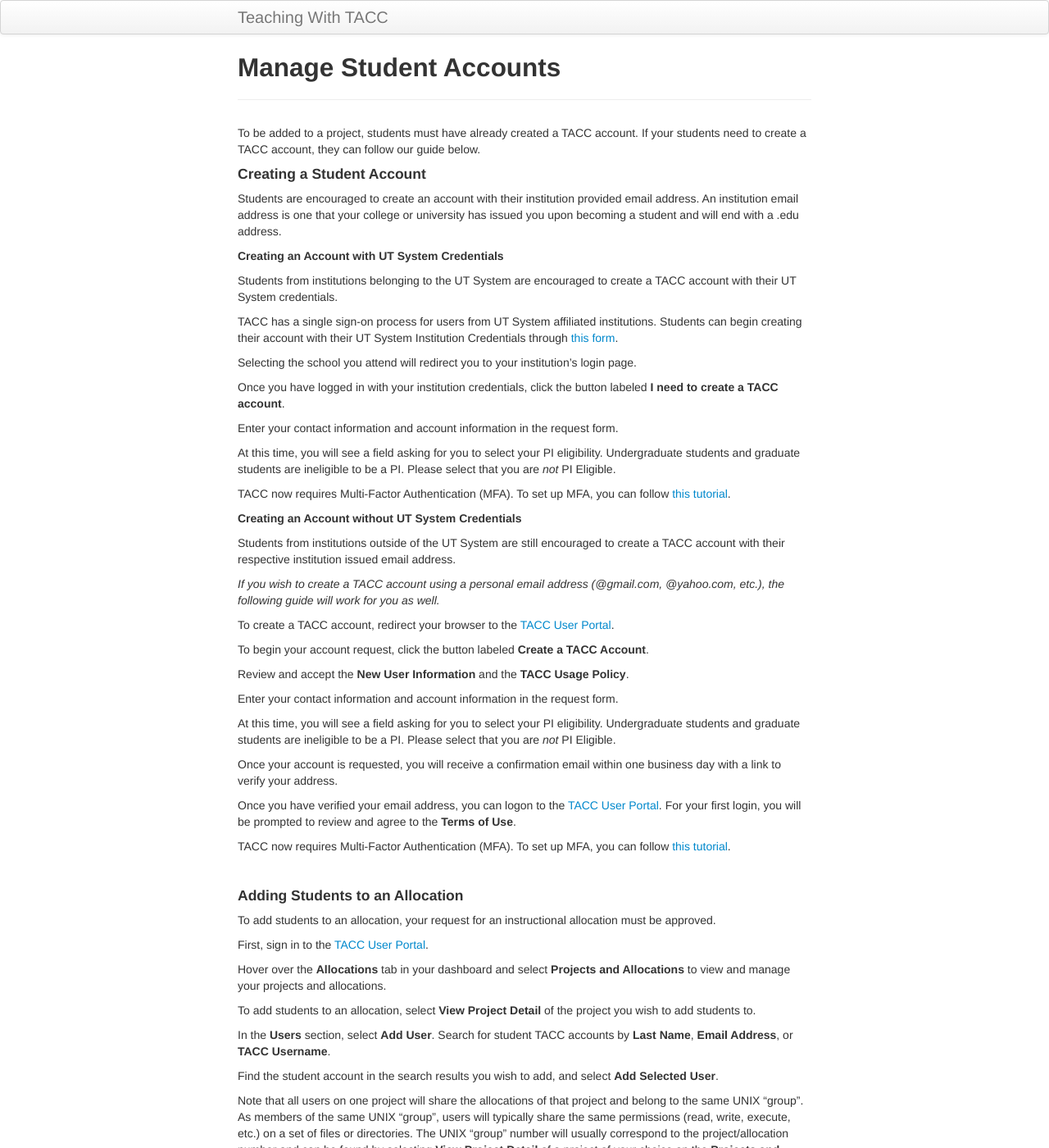
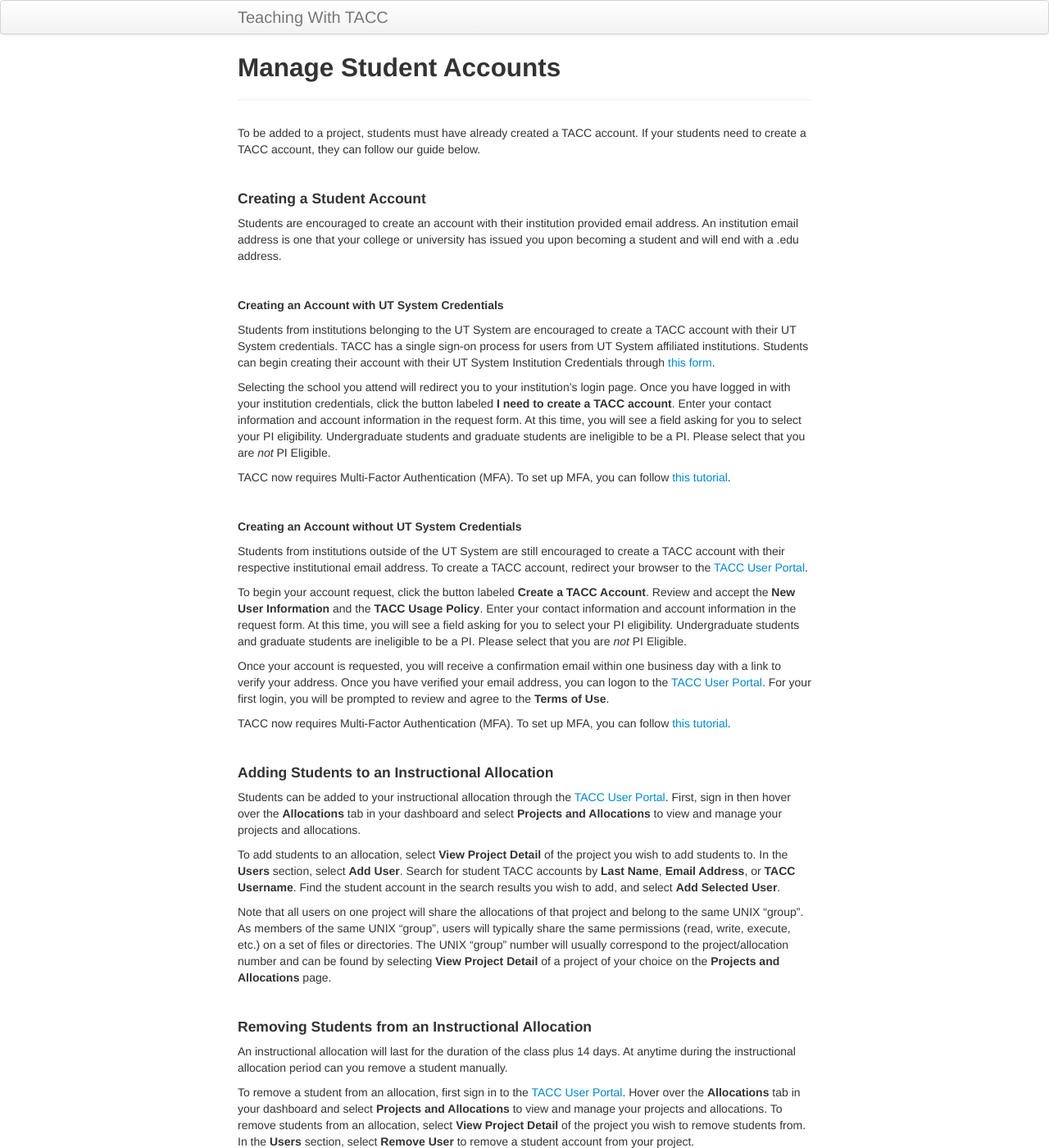
Before and after one commit to TACC/TeachingWithTACC, a Jekyll site: the page built from docs/01.manage_accounts.md, in a window 1280 px wide and 1400 px high. Shown: the whole window at 82% size. Built offline with Jekyll 4.4.1, drawn with Linux system fonts in a browser that asks for light colours; some of the changed text lies outside the part shown.

Commit message:
formatting

```diff
--- a/docs/01.manage_accounts.md
+++ b/docs/01.manage_accounts.md
@@ -6,76 +6,46 @@ tagline:
 
 To be added to a project, students must have already created a TACC account. If your students need to create a TACC account, they can follow our guide below.
 
+<br>
+
 #### Creating a Student Account
 Students are encouraged to create an account with their institution provided email address. An institution email address is one that your college or university has issued you upon becoming a student and will end with a .edu address.
 
+<br>
 
 ##### Creating an Account with UT System Credentials
-Students from institutions belonging to the UT System are encouraged to create a TACC account with their UT System credentials.
+Students from institutions belonging to the UT System are encouraged to create a TACC account with their UT System credentials. TACC has a single sign-on process for users from UT System affiliated institutions. Students can begin creating their account with their UT System Institution Credentials through [this form](https://portal.tacc.utexas.edu/utdr).
 
-TACC has a single sign-on process for users from UT System affiliated institutions. Students can begin creating their account with their UT System Institution Credentials through [this form](https://portal.tacc.utexas.edu/utdr).
-
-Selecting the school you attend will redirect you to your institution's login page.
-
-Once you have logged in with your institution credentials, click the button labeled **I need to create a TACC account**.
-
-Enter your contact information and account information in the request form.
-
-At this time, you will see a field asking for you to select your PI eligibility. Undergraduate students and graduate students are ineligible to be a PI. Please select that you are *not* PI Eligible.
-
-TACC now requires Multi-Factor Authentication (MFA). To set up MFA, you can follow [this tutorial](https://portal.tacc.utexas.edu/tutorials/multifactor-authentication).
-
-
-##### Creating an Account without UT System Credentials
-Students from institutions outside of the UT System are still encouraged to create a TACC account with their respective institution issued email address.
-
- *If you wish to create a TACC account using a personal email address (@gmail.com, @yahoo.com, etc.), the following guide will work for you as well.*
-
-To create a TACC account, redirect your browser to the [TACC User Portal](https://portal.tacc.utexas.edu).
-
-To begin your account request, click the button labeled **Create a TACC Account**.
-
-Review and accept the **New User Information** and the **TACC Usage Policy**.
-
-Enter your contact information and account information in the request form.
-
-At this time, you will see a field asking for you to select your PI eligibility. Undergraduate students and graduate students are ineligible to be a PI. Please select that you are *not* PI Eligible.
-
-Once your account is requested, you will receive a confirmation email within one business day with a link to verify your address.
-
-Once you have verified your email address, you can logon to the [TACC User Portal](https://portal.tacc.utexas.edu). For your first login, you will be prompted to review and agree to the **Terms of Use**.
+Selecting the school you attend will redirect you to your institution's login page. Once you have logged in with your institution credentials, click the button labeled **I need to create a TACC account**. Enter your contact information and account information in the request form. At this time, you will see a field asking for you to select your PI eligibility. Undergraduate students and graduate students are ineligible to be a PI. Please select that you are *not* PI Eligible.
 
 TACC now requires Multi-Factor Authentication (MFA). To set up MFA, you can follow [this tutorial](https://portal.tacc.utexas.edu/tutorials/multifactor-authentication).
 
 <br>
 
-#### Adding Students to an Allocation
-To add students to an allocation, your request for an instructional allocation must be approved.
+##### Creating an Account without UT System Credentials
+Students from institutions outside of the UT System are still encouraged to create a TACC account with their respective institutional email address. To create a TACC account, redirect your browser to the [TACC User Portal](https://portal.tacc.utexas.edu).
 
-First, sign in to the [TACC User Portal](https://portal.tacc.utexas.edu).
+To begin your account request, click the button labeled **Create a TACC Account**. Review and accept the **New User Information** and the **TACC Usage Policy**. Enter your contact information and account information in the request form. At this time, you will see a field asking for you to select your PI eligibility. Undergraduate students and graduate students are ineligible to be a PI. Please select that you are *not* PI Eligible.
 
-Hover over the **Allocations** tab in your dashboard and select **Projects and Allocations** to view and manage your projects and allocations.
+Once your account is requested, you will receive a confirmation email within one business day with a link to verify your address. Once you have verified your email address, you can logon to the [TACC User Portal](https://portal.tacc.utexas.edu). For your first login, you will be prompted to review and agree to the **Terms of Use**.
 
-To add students to an allocation, select **View Project Detail** of the project you wish to add students to.
+TACC now requires Multi-Factor Authentication (MFA). To set up MFA, you can follow [this tutorial](https://portal.tacc.utexas.edu/tutorials/multifactor-authentication).
 
-In the **Users** section, select **Add User**. Search for student TACC accounts by **Last Name**, **Email Address**, or **TACC Username**.
+<br>
 
-Find the student account in the search results you wish to add, and select **Add Selected User**.
+#### Adding Students to an Instructional Allocation
+Students can be added to your instructional allocation through the [TACC User Portal](https://portal.tacc.utexas.edu). First, sign in then hover over the **Allocations** tab in your dashboard and select **Projects and Allocations** to view and manage your projects and allocations.
+
+To add students to an allocation, select **View Project Detail** of the project you wish to add students to. In the **Users** section, select **Add User**. Search for student TACC accounts by **Last Name**, **Email Address**, or **TACC Username**. Find the student account in the search results you wish to add, and select **Add Selected User**.
 
 Note that all users on one project will share the allocations of that project and belong to the same UNIX "group". As members of the same UNIX "group", users will typically share the same permissions (read, write, execute, etc.) on a set of files or directories. The UNIX "group" number will usually correspond to the project/allocation number and can be found by selecting **View Project Detail** of a project of your choice on the **Projects and Allocations** page.
 
 <br>
 
-#### Removing Students from an Allocation
-An instructional allocation will last for the duration of the class plus 14 days. At anytime during the instructional allocation period can you remove a student.
+#### Removing Students from an Instructional Allocation
+An instructional allocation will last for the duration of the class plus 14 days. At anytime during the instructional allocation period can you remove a student manually.
 
-To remove a student from an allocation, first sign in to the [TACC User Portal](https://portal.tacc.utexas.edu).
-
-Hover over the **Allocations** tab in your dashboard and select **Projects and Allocations** to view and manage your projects and allocations.
-
-To remove students from an allocation, select **View Project Detail** of the project you wish to remove students from.
-
-In the **Users** section, select **Remove User** to remove a student account from your project.
+To remove a student from an allocation, first sign in to the [TACC User Portal](https://portal.tacc.utexas.edu). Hover over the **Allocations** tab in your dashboard and select **Projects and Allocations** to view and manage your projects and allocations. To remove students from an allocation, select **View Project Detail** of the project you wish to remove students from. In the **Users** section, select **Remove User** to remove a student account from your project.
 
 <br>
 ---
```
Also changed, not shown: docs/01.choose_resource.md (+1 -0 lines), docs/01.create_account.md (+4 -15 lines).
